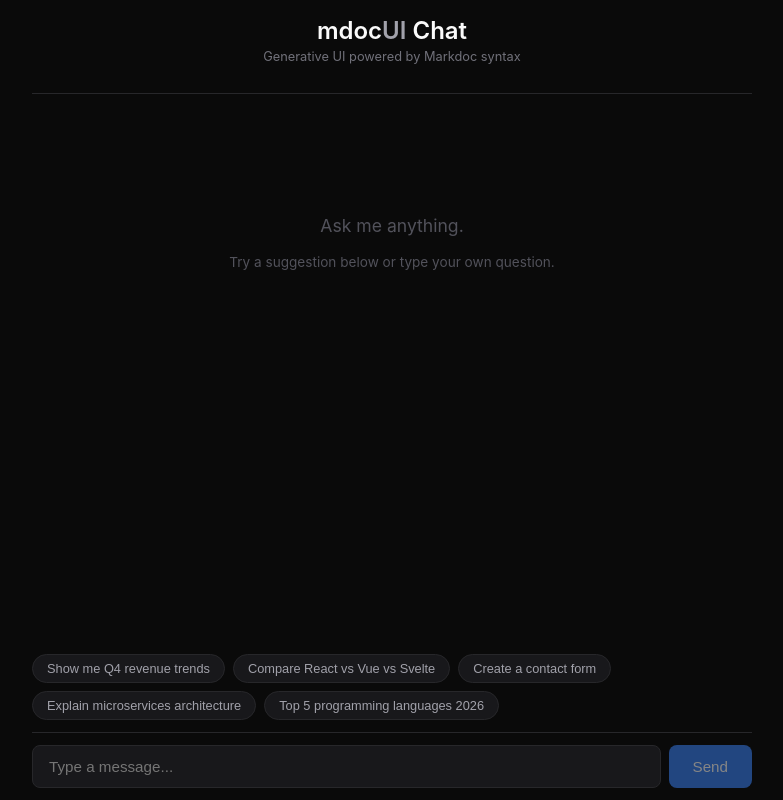
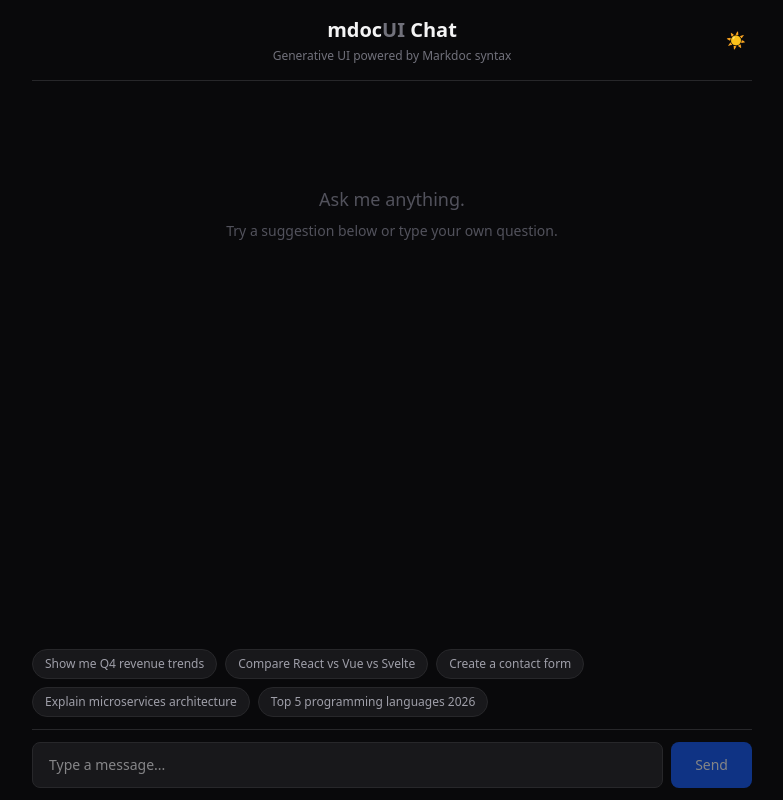
Before and after one commit to mdocui/examples, a Next.js app in the folder nextjs-chat/: page / in a window 1280 px wide. Shown: the whole page, without its empty margins (248-1031 px from the left). Built offline with nearby package versions, Linux system fonts and the light colour scheme; what @mdocui/react would draw is missing.

Commit message:
Tailwind v4, theme switcher, classNames styling, 0.4.2

```diff
--- a/nextjs-chat/package.json
+++ b/nextjs-chat/package.json
@@ -9,8 +9,8 @@
   },
   "dependencies": {
     "@anthropic-ai/sdk": "^0.80.0",
-    "@mdocui/core": "^0.2.0",
-    "@mdocui/react": "^0.2.0",
+    "@mdocui/core": "^0.4.2",
+    "@mdocui/react": "^0.4.2",
     "next": "^16.2.0",
     "openai": "^6.33.0",
     "react": "^19.2.0",
@@ -19,9 +19,11 @@
     "zod": "^4.3.0"
   },
   "devDependencies": {
+    "@tailwindcss/postcss": "^4.2.0",
     "@types/node": "^25.5.0",
     "@types/react": "^19.2.0",
     "@types/react-dom": "^19.2.0",
+    "tailwindcss": "^4.1.0",
     "typescript": "^6.0.0"
   }
 }
--- /dev/null
+++ b/nextjs-chat/postcss.config.mjs
@@ -0,0 +1,7 @@
+const config = {
+	plugins: {
+		'@tailwindcss/postcss': {},
+	},
+}
+
+export default config
--- /dev/null
+++ b/nextjs-chat/src/app/globals.css
@@ -0,0 +1,30 @@
+@import "tailwindcss";
+
+@custom-variant dark (&:where(.dark, .dark *));
+
+/* Chart bars */
+[data-mdocui-chart-bar] {
+  background: #3b82f6 !important;
+  opacity: 0.7 !important;
+}
+
+/* Progress bar fill */
+[data-mdocui-progress-fill] {
+  background: #3b82f6 !important;
+}
+
+/* Buttons render inline when adjacent */
+[data-mdocui] {
+  display: flex;
+  flex-direction: row;
+  flex-wrap: wrap;
+  gap: 8px;
+}
+[data-mdocui] > *:not(button[data-mdocui-button]) {
+  flex-basis: 100%;
+}
+
+/* Progress bar track */
+.dark [data-mdocui-progress] > div:last-child {
+  background: #27272a !important;
+}
--- a/nextjs-chat/src/app/layout.tsx
+++ b/nextjs-chat/src/app/layout.tsx
@@ -1,4 +1,7 @@
 import type { Metadata } from 'next'
+import Script from 'next/script'
+import './globals.css'
+import { ThemeProvider } from './theme-provider'
 
 export const metadata: Metadata = {
 	title: 'mdocUI Chat Example',
@@ -7,19 +10,17 @@
 
 export default function RootLayout({ children }: { children: React.ReactNode }) {
 	return (
-		<html lang="en">
-			<body
-				style={{
-					margin: 0,
-					padding: 0,
-					fontFamily: '-apple-system, BlinkMacSystemFont, Segoe UI, Roboto, sans-serif',
-					background: '#0a0a0a',
-					color: '#fafafa',
-					height: '100vh',
-					overflow: 'hidden',
-				}}
-			>
-				{children}
+		<html lang="en" suppressHydrationWarning>
+			<body className="m-0 h-screen overflow-hidden font-sans antialiased bg-white text-zinc-900 dark:bg-zinc-950 dark:text-zinc-100">
+				<Script id="theme-init" strategy="beforeInteractive">{`
+					try {
+						var t = localStorage.getItem('mdocui-theme');
+						if (t === 'dark' || (!t && true)) {
+							document.documentElement.classList.add('dark');
+						}
+					} catch(e) {}
+				`}</Script>
+				<ThemeProvider>{children}</ThemeProvider>
 			</body>
 		</html>
 	)
--- a/nextjs-chat/src/app/mdoc-message.tsx
+++ b/nextjs-chat/src/app/mdoc-message.tsx
@@ -5,9 +5,34 @@
 import { Renderer, defaultComponents, createDefaultRegistry } from '@mdocui/react'
 import type { ActionEvent } from '@mdocui/core'
 import ReactMarkdown from 'react-markdown'
+import { useTheme } from './theme-provider'
 
 const registry = createDefaultRegistry()
 const knownTags = registry.knownTags()
+
+const lightClassNames: Record<string, string> = {
+	button: 'bg-zinc-900 text-white border-zinc-900 hover:bg-zinc-700',
+	card: 'border-zinc-200',
+	callout: 'border-l-blue-500 bg-blue-50',
+	badge: 'border-zinc-300',
+	divider: 'border-zinc-200',
+	link: 'text-blue-600 hover:text-blue-700',
+	input: 'bg-white border-zinc-300',
+	textarea: 'bg-white border-zinc-300',
+	select: 'bg-white border-zinc-300',
+}
+
+const darkClassNames: Record<string, string> = {
+	button: 'bg-blue-600 text-white border-blue-600 hover:bg-blue-700',
+	card: 'border-zinc-700',
+	callout: 'border-l-blue-500 bg-blue-500/10',
+	badge: 'border-zinc-600',
+	divider: 'border-zinc-700',
+	link: 'text-blue-400 hover:text-blue-300',
+	input: 'bg-zinc-900 border-zinc-700 text-zinc-100',
+	textarea: 'bg-zinc-900 border-zinc-700 text-zinc-100',
+	select: 'bg-zinc-900 border-zinc-700 text-zinc-100',
+}
 
 interface MdocMessageProps {
 	content: string
@@ -16,6 +41,8 @@
 }
 
 export function MdocMessage({ content, isStreaming, onAction }: MdocMessageProps) {
+	const { theme } = useTheme()
+
 	const nodes = useMemo(() => {
 		const parser = new StreamingParser({ knownTags })
 		parser.write(content)
@@ -27,10 +54,11 @@
 		<Renderer
 			nodes={nodes}
 			components={defaultComponents}
+			classNames={theme === 'dark' ? darkClassNames : lightClassNames}
 			isStreaming={isStreaming}
 			onAction={onAction}
 			renderProse={(text, key) => (
-				<div key={key} style={{ lineHeight: 1.7 }}>
+				<div key={key} className="leading-relaxed [&>*]:mb-2">
 					<ReactMarkdown>{text}</ReactMarkdown>
 				</div>
 			)}
--- a/nextjs-chat/src/app/page.tsx
+++ b/nextjs-chat/src/app/page.tsx
@@ -2,6 +2,7 @@
 
 import { useCallback, useRef, useState } from 'react'
 import { MdocMessage } from './mdoc-message'
+import { useTheme } from './theme-provider'
 
 interface Message {
 	id: string
@@ -14,6 +15,7 @@
 	const [input, setInput] = useState('')
 	const [isLoading, setIsLoading] = useState(false)
 	const scrollRef = useRef<HTMLDivElement>(null)
+	const { theme, toggle, mounted } = useTheme()
 
 	const scrollToBottom = () => {
 		setTimeout(() => {
@@ -57,6 +59,7 @@
 					scrollToBottom()
 				}
 			} catch (err) {
+				console.error('Chat error:', err)
 				setMessages((prev) =>
 					prev.map((m) =>
 						m.id === assistantMsg.id ? { ...m, content: 'Error: Failed to get response.' } : m,
@@ -92,38 +95,42 @@
 	)
 
 	return (
-		<div style={{ maxWidth: 720, margin: '0 auto', padding: '0 24px', height: '100vh', display: 'flex', flexDirection: 'column', overflow: 'hidden' }}>
-			<header style={{ textAlign: 'center', padding: '16px 0', borderBottom: '1px solid #27272a' }}>
-				<h1 style={{ fontSize: '1.5rem', fontWeight: 600, margin: 0 }}>
-					mdoc<span style={{ color: '#a1a1aa' }}>UI</span> Chat
+		<div className="max-w-3xl mx-auto px-6 h-screen flex flex-col overflow-hidden">
+			<header className="relative text-center py-4 border-b border-zinc-200 dark:border-zinc-200 dark:border-zinc-800">
+				<h1 className="text-xl font-semibold">
+					mdoc<span className="text-zinc-400 dark:text-zinc-500">UI</span> Chat
 				</h1>
-				<p style={{ color: '#71717a', fontSize: '0.8rem', marginTop: 4 }}>
+				<p className="text-zinc-400 dark:text-zinc-500 text-xs mt-1">
 					Generative UI powered by Markdoc syntax
 				</p>
+				<button
+					type="button"
+					onClick={toggle}
+					className="absolute right-0 top-1/2 -translate-y-1/2 p-2 rounded-lg hover:bg-zinc-100 dark:hover:bg-zinc-800 transition-colors cursor-pointer text-zinc-500 w-8 h-8 flex items-center justify-center"
+					aria-label="Toggle theme"
+				>
+					{mounted ? (theme === 'dark' ? '☀️' : '🌙') : ''}
+				</button>
 			</header>
 
-			<div ref={scrollRef} style={{ flex: 1, minHeight: 0, overflowY: 'auto', padding: '24px 0' }}>
+			<div ref={scrollRef} className="flex-1 min-h-0 overflow-y-auto py-6 space-y-4">
 				{messages.length === 0 && (
-					<div style={{ textAlign: 'center', color: '#52525b', padding: '80px 0' }}>
-						<p style={{ fontSize: '1.1rem' }}>Ask me anything.</p>
-						<p style={{ fontSize: '0.85rem', marginTop: 8 }}>
-							Try a suggestion below or type your own question.
-						</p>
+					<div className="text-center text-zinc-600 py-20">
+						<p className="text-lg">Ask me anything.</p>
+						<p className="text-sm mt-2">Try a suggestion below or type your own question.</p>
 					</div>
 				)}
 
 				{messages.map((msg) => (
 					<div
 						key={msg.id}
-						style={{
-							marginBottom: 16,
-							padding: '12px 16px',
-							borderRadius: 12,
-							background: msg.role === 'user' ? '#1e3a5f' : '#18181b',
-							border: msg.role === 'user' ? 'none' : '1px solid #27272a',
-						}}
+						className={`p-4 rounded-xl ${
+							msg.role === 'user'
+								? 'bg-blue-950/50 ml-12'
+								: 'bg-zinc-100 dark:bg-zinc-900 border border-zinc-200 dark:border-zinc-800'
+						}`}
 					>
-						<div style={{ fontSize: '0.7rem', color: '#71717a', marginBottom: 6, fontWeight: 500, textTransform: 'uppercase', letterSpacing: '0.05em' }}>
+						<div className="text-[10px] text-zinc-500 mb-2 font-medium uppercase tracking-wider">
 							{msg.role === 'user' ? 'You' : 'Assistant'}
 						</div>
 						{msg.role === 'user' ? (
@@ -140,7 +147,7 @@
 			</div>
 
 			{messages.length === 0 && (
-				<div style={{ display: 'flex', flexWrap: 'wrap', gap: 8, padding: '0 0 12px' }}>
+				<div className="flex flex-wrap gap-2 pb-3">
 					{[
 						'Show me Q4 revenue trends',
 						'Compare React vs Vue vs Svelte',
@@ -153,15 +160,7 @@
 							type="button"
 							onClick={() => sendMessage(suggestion)}
 							disabled={isLoading}
-							style={{
-								padding: '6px 14px',
-								borderRadius: 20,
-								border: '1px solid #27272a',
-								background: '#18181b',
-								color: '#a1a1aa',
-								fontSize: '0.8rem',
-								cursor: 'pointer',
-							}}
+							className="px-3 py-1.5 rounded-full border border-zinc-200 dark:border-zinc-800 bg-zinc-100 dark:bg-zinc-900 text-zinc-400 text-xs hover:border-blue-500 transition-colors cursor-pointer disabled:opacity-50"
 						>
 							{suggestion}
 						</button>
@@ -169,39 +168,18 @@
 				</div>
 			)}
 
-			<form
-				onSubmit={handleSubmit}
-				style={{ display: 'flex', gap: 8, padding: '12px 0', borderTop: '1px solid #27272a' }}
-			>
+			<form onSubmit={handleSubmit} className="flex gap-2 py-3 border-t border-zinc-200 dark:border-zinc-800">
 				<input
 					value={input}
 					onChange={(e) => setInput(e.target.value)}
 					placeholder="Type a message..."
 					disabled={isLoading}
-					style={{
-						flex: 1,
-						padding: '12px 16px',
-						borderRadius: 8,
-						border: '1px solid #27272a',
-						background: '#18181b',
-						color: '#fafafa',
-						fontSize: '0.95rem',
-						outline: 'none',
-					}}
+					className="flex-1 px-4 py-3 rounded-lg border border-zinc-200 dark:border-zinc-800 bg-zinc-100 dark:bg-zinc-900 text-zinc-900 dark:text-zinc-100 text-sm outline-none focus:border-blue-500 transition-colors disabled:opacity-50"
 				/>
 				<button
 					type="submit"
 					disabled={isLoading || !input.trim()}
-					style={{
-						padding: '12px 24px',
-						borderRadius: 8,
-						border: 'none',
-						background: '#3b82f6',
-						color: '#fff',
-						fontSize: '0.95rem',
-						cursor: isLoading || !input.trim() ? 'not-allowed' : 'pointer',
-						opacity: isLoading || !input.trim() ? 0.5 : 1,
-					}}
+					className="px-6 py-3 rounded-lg bg-blue-600 text-white text-sm font-medium hover:bg-blue-700 transition-colors cursor-pointer disabled:opacity-50 disabled:cursor-not-allowed"
 				>
 					Send
 				</button>
--- /dev/null
+++ b/nextjs-chat/src/app/theme-provider.tsx
@@ -0,0 +1,39 @@
+'use client'
+
+import { createContext, useContext, useEffect, useState } from 'react'
+
+type Theme = 'light' | 'dark'
+
+const ThemeContext = createContext<{ theme: Theme; toggle: () => void; mounted: boolean }>({
+	theme: 'dark',
+	toggle: () => {},
+	mounted: false,
+})
+
+export function useTheme() {
+	return useContext(ThemeContext)
+}
+
+export function ThemeProvider({ children }: { children: React.ReactNode }) {
+	const [theme, setTheme] = useState<Theme>('dark')
+	const [mounted, setMounted] = useState(false)
+
+	useEffect(() => {
+		const saved = localStorage.getItem('mdocui-theme') as Theme | null
+		const initial = saved ?? 'dark'
+		setTheme(initial)
+		document.documentElement.classList.toggle('dark', initial === 'dark')
+		setMounted(true)
+	}, [])
+
+	const toggle = () => {
+		setTheme((prev) => {
+			const next = prev === 'dark' ? 'light' : 'dark'
+			document.documentElement.classList.toggle('dark', next === 'dark')
+			localStorage.setItem('mdocui-theme', next)
+			return next
+		})
+	}
+
+	return <ThemeContext.Provider value={{ theme, toggle, mounted }}>{children}</ThemeContext.Provider>
+}
```
Also changed, not shown: nextjs-chat/src/app/mdoc-registry.ts (+23 -2 lines), 1 other file (tests, documents, lock files or other folders).
